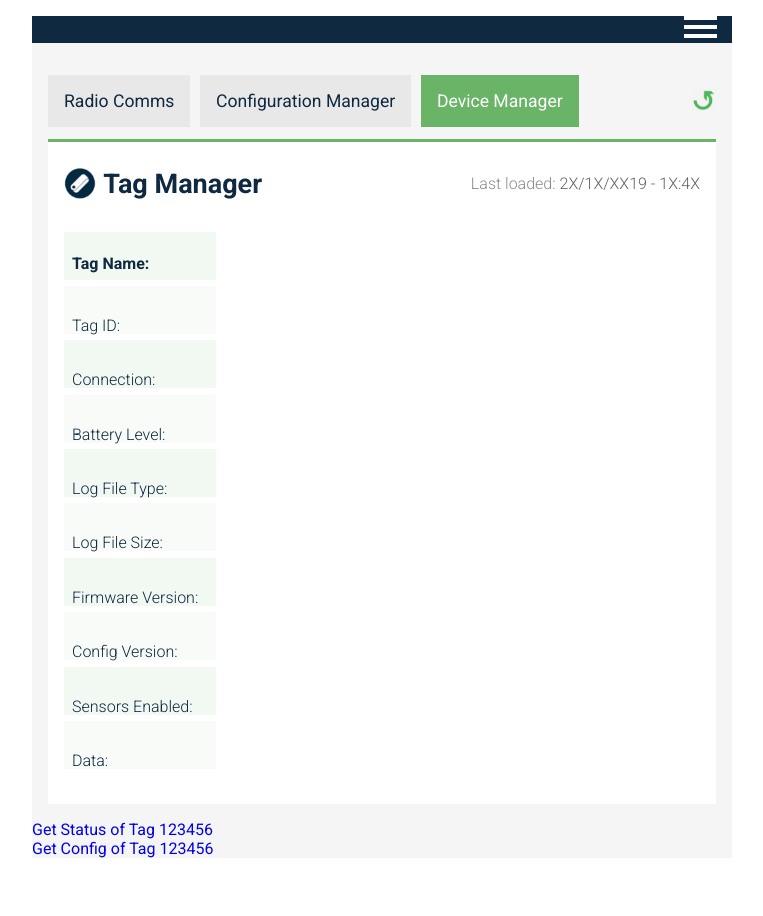
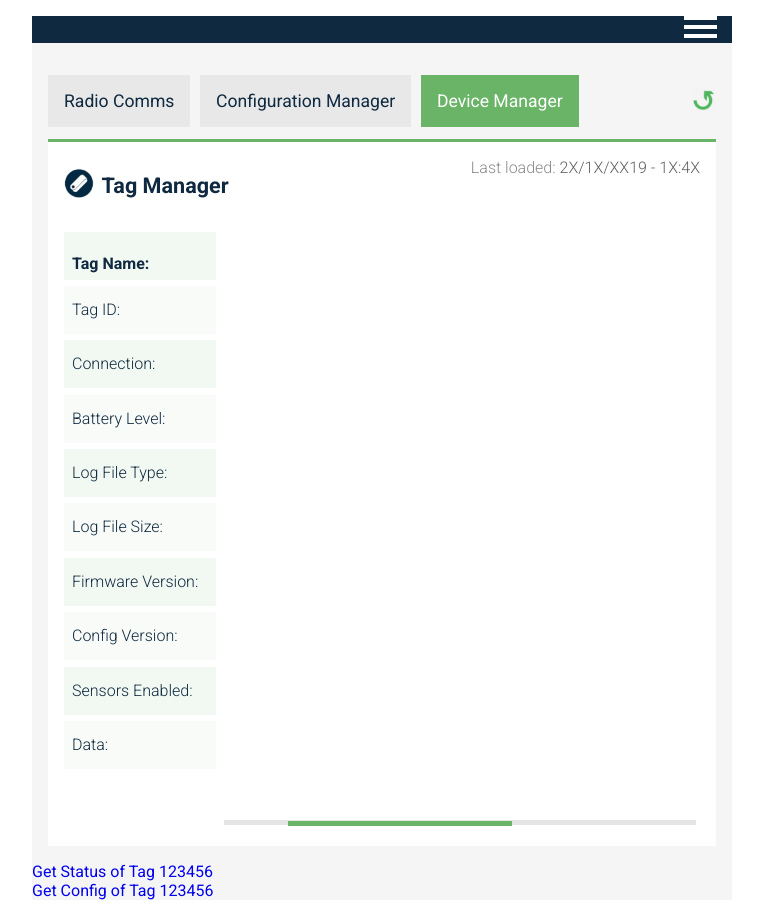
Before and after one commit to arribada/horizon-gui, a Flask app: template webserver/templates/scan.html in a window 1280 px wide. Shown: the whole page, without its empty margins (258-1021 px from the left). Before the commit the page ends 858 px from the top, so only its background shows below. Run offline with Flask 2, Linux system fonts and the light colour scheme; the template is opened without the code that fills it, so the values that code supplies are empty; parts of the project's set-up code (start-up, migrations or seed data) failed here and were passed over.

Commit message:
Styled scroll-bar

```diff
--- a/webserver/static/styles.css
+++ b/webserver/static/styles.css
@@ -12,6 +12,7 @@ body {
 
 p {
     font-size: 1em;
+    margin: 0;
 }
 
 .happy-margin {
@@ -169,7 +170,7 @@ nav h3 {
 }
 
 .usb-icon {
-    width: 2em;
+    width: 1.9em;
     margin-right: 0.2em;
     display: inline-block;
     vertical-align: super;
@@ -189,6 +190,10 @@ nav h3 {
 
 .table-header {
     font-size: 1.5em;
+}
+
+.table-header h2 {
+    font-size: 0.9em;
 }
 
 .main-table>div {
@@ -237,6 +242,26 @@ nav h3 {
 
 .main-table .col0 span:nth-child(odd) {
     background-color: #f2f8f2;
+}
+
+/* SCROLL BAR */
+
+.scroll-bar {
+    width: 29.5em;
+    margin-left: 5.5em;
+}
+
+.scroll-bar.gray {
+    border-bottom: solid thick #e5e5e5;
+    position: relative;
+}
+
+.scroll-bar.green {
+    border-bottom: solid thick #6ab468;
+    width: 14em;
+    position: relative;
+    bottom: 1.3em;
+    left: 4em;
 }
 
 
--- a/webserver/templates/scan.html
+++ b/webserver/templates/scan.html
@@ -112,9 +112,15 @@
                 {% endfor %}
             </section>
 
+            <section class="scroll-bar">
+                <div class="scroll-bar gray happy-margin">
+                </div>
+                <div class="scroll-bar green happy-margin">
+                </div>
+            </section>
+
         </section>
     </div>
-
     <section class="links top-tail-margin">
         <a href="/status/123456">Get Status of Tag 123456</a><br>
         <a href="/config/get/123456">Get Config of Tag 123456</a>
```
